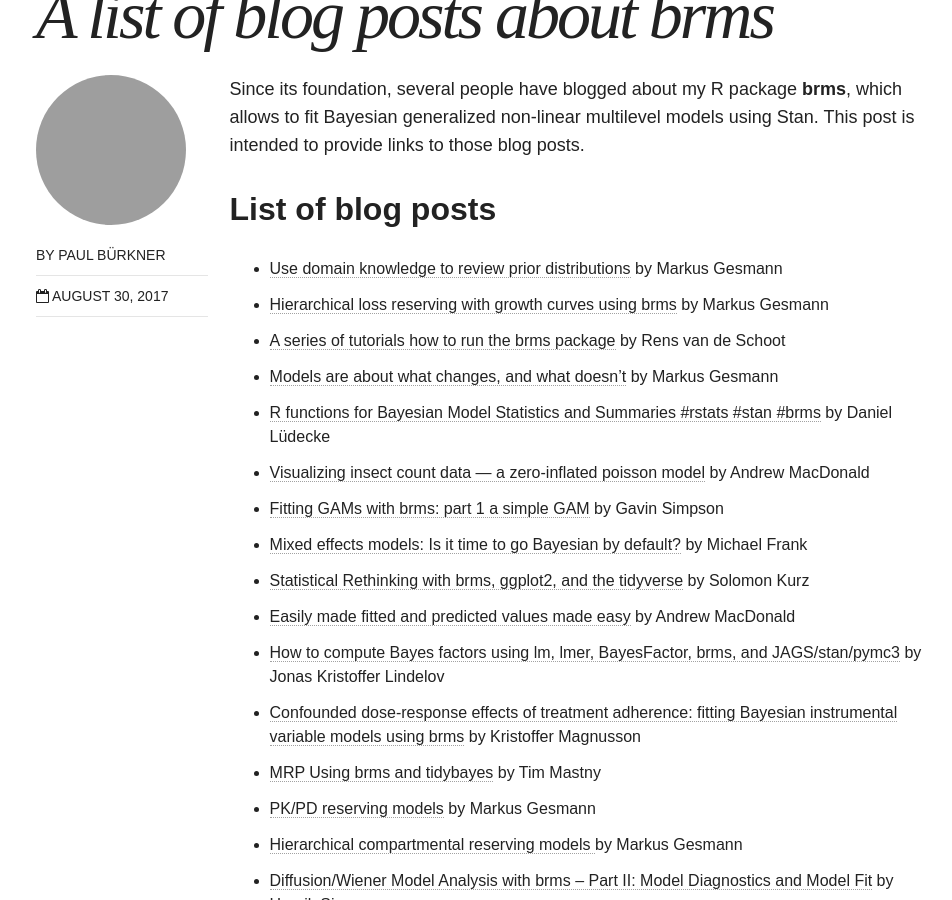
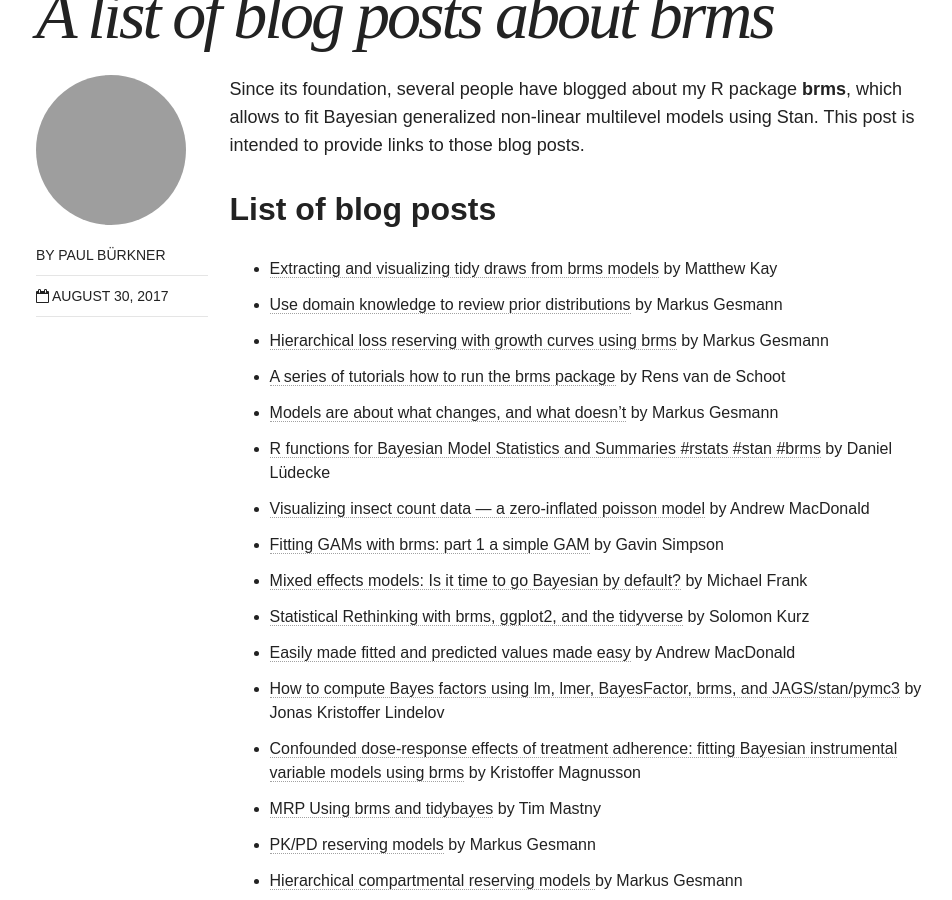
Before and after one commit to paul-buerkner/paul-buerkner.github.io, a Jekyll site: the page built from _posts/blog/2017-08-30-brms-blogposts.md, in a window 1280 px wide and 900 px high, scrolled down 497 px. Shown: the whole window, without its empty margins (150-1102 px from the left). Built offline with Jekyll 4.4.1, drawn with Linux system fonts in a browser that asks for light colours; nearby versions of some CDN libraries.

Commit message:
mention tidybayes article

```diff
--- a/_posts/blog/2017-08-30-brms-blogposts.md
+++ b/_posts/blog/2017-08-30-brms-blogposts.md
@@ -13,6 +13,7 @@ Since its foundation, several people have blogged about my R package **brms**, w
 
 ## List of blog posts
 
+- [Extracting and visualizing tidy draws from brms models](http://mjskay.github.io/tidybayes/articles/tidy-brms.html#ordinal-models) by Matthew Kay
 - [Use domain knowledge to review prior distributions](https://magesblog.com/post/2018-08-02-use-domain-knowledge-to-review-prior-predictive-distributions/) by Markus Gesmann
 - [Hierarchical loss reserving with growth curves using brms](https://magesblog.com/post/2018-07-15-hierarchical-loss-reserving-with-growth-cruves-using-brms/) by Markus Gesmann
 - [A series of tutorials how to run the brms package](https://www.rensvandeschoot.com/tutorials/brms/) by Rens van de Schoot
```
